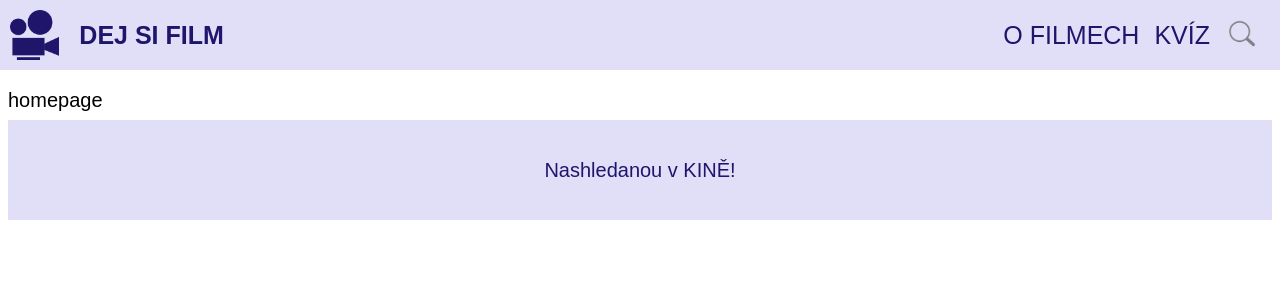
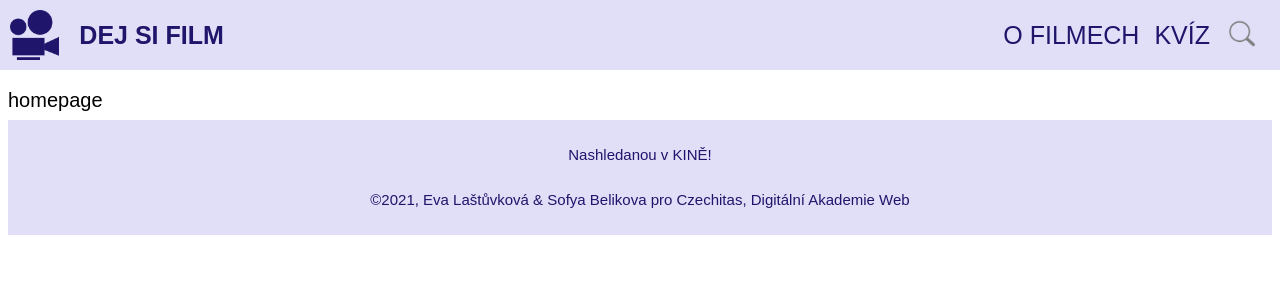
Before and after one commit to belikovasofie/filmy_react, a React app: page / in a window 1280 px wide. Shown: the top 300 px of the page. Built offline with nearby package versions, Linux system fonts and the light colour scheme.

Commit message:
stylovani komponrenty Footer

```diff
--- a/src/components/Footer/index.jsx
+++ b/src/components/Footer/index.jsx
@@ -4,6 +4,10 @@ import './style.css';
 const Footer = () => (
   <footer className="footer">
     <p>Nashledanou v KINĚ!</p>
+    <p>
+      ©2021, Eva Laštůvková & Sofya Belikova pro Czechitas, Digitální Akademie
+      Web
+    </p>
   </footer>
 );
 
--- a/src/components/Footer/style.css
+++ b/src/components/Footer/style.css
@@ -0,0 +1,8 @@
+footer {
+  background-color: #e1def8ff;
+  padding: 5px;
+  text-align: center;
+  padding: 10px auto;
+  color: #1f156b;
+  font-size: 15px;
+}
```
